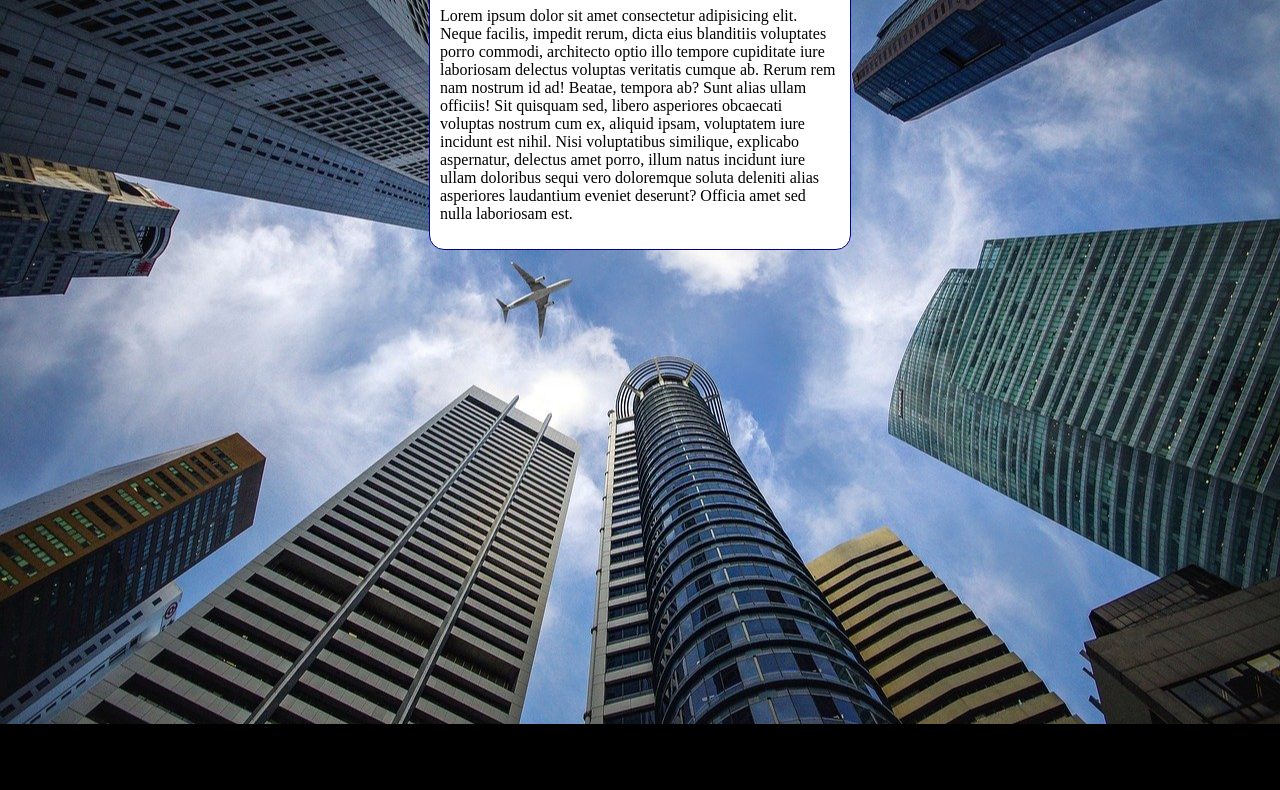
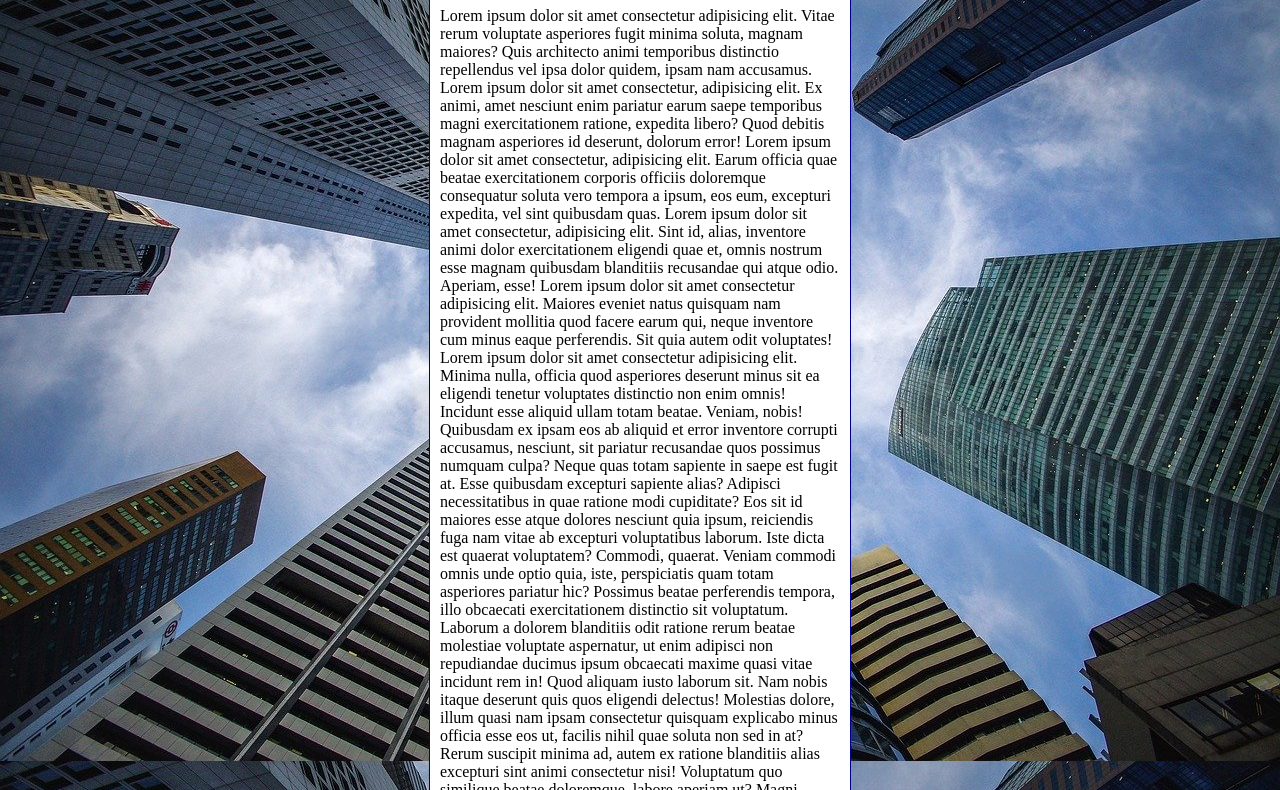
Before and after one commit to Nanndo9/html-css, a plain HTML site: page exercicios/ex022/fundo005.html in a window 1280 px wide. Shown: the part 92-882 px from the top of the page. Before the commit the page ends 816 px from the top, so only its background shows below. Drawn offline with Linux system fonts and the light colour scheme.

Commit message:
Update fundo005.html

```diff
--- a/exercicios/ex022/fundo005.html
+++ b/exercicios/ex022/fundo005.html
@@ -14,6 +14,8 @@
             background-position: center center;
             background-repeat: no-repeat;
             background-size: cover;
+            background-attachment: fixed;
+            /*background: black url(imagens/wallpaper002.jpg) center  center no-repeat cover fixed;*/
         }
 
         main {
@@ -30,14 +32,16 @@
 <body>
     <main>
         <h1>Teste de imagem de fundo</h1>
-        <p>Lorem ipsum dolor sit amet consectetur adipisicing elit. Neque facilis, impedit rerum, dicta eius blanditiis
-            voluptates porro commodi, architecto optio illo tempore cupiditate iure laboriosam delectus voluptas
-            veritatis cumque ab.
-            Rerum rem nam nostrum id ad! Beatae, tempora ab? Sunt alias ullam officiis! Sit quisquam sed, libero
-            asperiores obcaecati voluptas nostrum cum ex, aliquid ipsam, voluptatem iure incidunt est nihil.
-            Nisi voluptatibus similique, explicabo aspernatur, delectus amet porro, illum natus incidunt iure ullam
-            doloribus sequi vero doloremque soluta deleniti alias asperiores laudantium eveniet deserunt? Officia amet
-            sed nulla laboriosam est.</p>
+        <p>Lorem ipsum dolor sit amet consectetur adipisicing elit. Vitae rerum voluptate asperiores fugit minima soluta, magnam maiores? Quis architecto animi temporibus distinctio repellendus vel ipsa dolor quidem, ipsam nam accusamus.
+            Lorem ipsum dolor sit amet consectetur, adipisicing elit. Ex animi, amet nesciunt enim pariatur earum saepe temporibus magni exercitationem ratione, expedita libero? Quod debitis magnam asperiores id deserunt, dolorum error!
+            Lorem ipsum dolor sit amet consectetur, adipisicing elit. Earum officia quae beatae exercitationem corporis officiis doloremque consequatur soluta vero tempora a ipsum, eos eum, excepturi expedita, vel sint quibusdam quas. Lorem ipsum dolor sit amet consectetur, adipisicing elit. Sint id, alias, inventore animi dolor exercitationem eligendi quae et, omnis nostrum esse magnam quibusdam blanditiis recusandae qui atque odio. Aperiam, esse! Lorem ipsum dolor sit amet consectetur adipisicing elit. Maiores eveniet natus quisquam nam provident mollitia quod facere earum qui, neque inventore cum minus eaque perferendis. Sit quia autem odit voluptates! Lorem ipsum dolor sit amet consectetur adipisicing elit. Minima nulla, officia quod asperiores deserunt minus sit ea eligendi tenetur voluptates distinctio non enim omnis! Incidunt esse aliquid ullam totam beatae.
+            Veniam, nobis! Quibusdam ex ipsam eos ab aliquid et error inventore corrupti accusamus, nesciunt, sit pariatur recusandae quos possimus numquam culpa? Neque quas totam sapiente in saepe est fugit at.
+            Esse quibusdam excepturi sapiente alias? Adipisci necessitatibus in quae ratione modi cupiditate? Eos sit id maiores esse atque dolores nesciunt quia ipsum, reiciendis fuga nam vitae ab excepturi voluptatibus laborum.
+            Iste dicta est quaerat voluptatem? Commodi, quaerat. Veniam commodi omnis unde optio quia, iste, perspiciatis quam totam asperiores pariatur hic? Possimus beatae perferendis tempora, illo obcaecati exercitationem distinctio sit voluptatum.
+            Laborum a dolorem blanditiis odit ratione rerum beatae molestiae voluptate aspernatur, ut enim adipisci non repudiandae ducimus ipsum obcaecati maxime quasi vitae incidunt rem in! Quod aliquam iusto laborum sit.
+            Nam nobis itaque deserunt quis quos eligendi delectus! Molestias dolore, illum quasi nam ipsam consectetur quisquam explicabo minus officia esse eos ut, facilis nihil quae soluta non sed in at?
+            Rerum suscipit minima ad, autem ex ratione blanditiis alias excepturi sint animi consectetur nisi! Voluptatum quo similique beatae doloremque, labore aperiam ut? Magni quidem cupiditate, repudiandae asperiores eveniet optio reiciendis.
+        </p>
     </main>
 </body>
 
```
